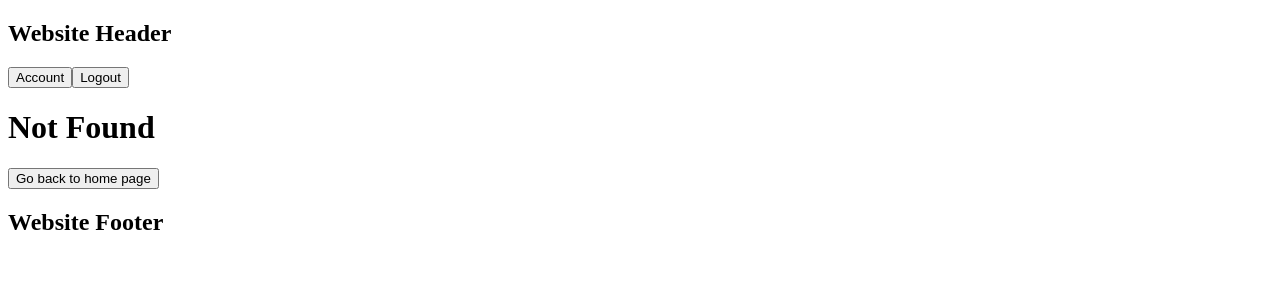
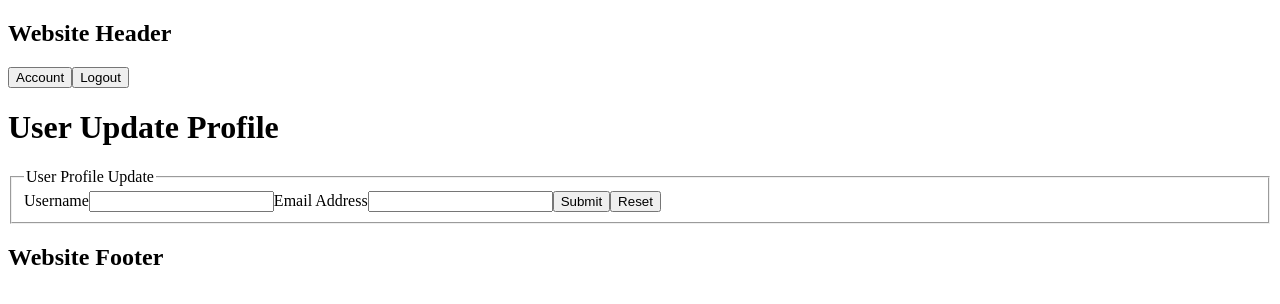
Before and after one commit to nathanEvrardDaCunha/quickTasks_front, a React (Vite) app: page /user-update-profile in a window 1280 px wide. Before the commit this address had no page. Shown: the top 304 px of the page. Built offline with nearby package versions, Linux system fonts and the light colour scheme; sample sign-in values are in the browser's storage.

Commit message:
feat(user): implement update user profile logic and page

```diff
--- a/src/App.tsx
+++ b/src/App.tsx
@@ -9,6 +9,7 @@ import { ProtectedRoute } from './components/ProtectedRoute';
 import ResetPassword from './features/reset-password/ResetPassword';
 import UserDashboard from './features/user/UserDashboard';
 import UserChangePassword from './features/user/UserChangePassword';
+import UserUpdateProfile from './features/user/UserUpdateProfile';
 
 const queryClient = new QueryClient();
 
@@ -43,6 +44,14 @@ const router = createBrowserRouter([
             </ProtectedRoute>
         ),
     },
+    {
+        path: '/user-update-profile',
+        element: (
+            <ProtectedRoute>
+                <UserUpdateProfile />
+            </ProtectedRoute>
+        ),
+    },
     { path: '*', element: <NotFound /> },
 ]);
 
--- a/src/features/user/UserChangePassword.tsx
+++ b/src/features/user/UserChangePassword.tsx
@@ -24,6 +24,7 @@ export default function UserChangePassword() {
                     handleAction={handleAction}
                     userFormData={userFormData}
                     handleOnChange={handleOnChange}
+                    mutation={mutation}
                 />
             </main>
             <Footer />
--- a/src/features/user/UserDashboard.tsx
+++ b/src/features/user/UserDashboard.tsx
@@ -22,7 +22,9 @@ export default function UserDashboard() {
                         <button>Check Task</button>
                     </Link>
 
-                    <button>Update Personal Information</button>
+                    <Link to={'/user-update-profile'}>
+                        <button>Update Profile</button>
+                    </Link>
 
                     <Link to={'/user-change-password'}>
                         <button>Change Password</button>
--- /dev/null
+++ b/src/features/user/UserUpdateProfile.tsx
@@ -0,0 +1,140 @@
+import { useState, type ChangeEvent, type JSX } from 'react';
+import { Footer } from '../../layouts/Footer';
+import { Header } from '../../layouts/Header';
+import type {
+    UpdateProfile,
+    UpdateProfileError,
+    UpdateProfileSuccess,
+} from './types/typeUpdateProfile';
+import { useMutation } from '@tanstack/react-query';
+import { apiClient } from '../../hooks/ApiClient';
+
+// Maybe use AI rewrite every sentence in the project to be more professional (error ; success ; form label ; form description...)
+// Maybe use AI rewrite every sentence in the back to be more professional (error ; success...)
+
+function throwErrorIfFalsy(
+    value: FormDataEntryValue | null,
+    valueName: string
+): void {
+    if (!value) {
+        throw new Error(
+            `Couldn't find the ${valueName} property of the form !`
+        );
+    }
+}
+
+export default function UserUpdateProfile() {
+    const [userFormData, setUserFormData] = useState<UpdateProfile>({
+        username: '',
+        email: '',
+    });
+
+    const mutation = useMutation({
+        mutationKey: ['userUpdateProfile'],
+        mutationFn: async (user: UpdateProfile) => {
+            return (await apiClient.updateProfile(
+                user
+            )) as UpdateProfileSuccess;
+        },
+        onError: (error: UpdateProfileError) => {
+            console.error(`${error.name}: ${error.cause}`);
+        },
+    });
+
+    function handleAction(formData: FormData): void {
+        const username = formData.get('username');
+        const email = formData.get('email');
+
+        throwErrorIfFalsy(username, 'username');
+        throwErrorIfFalsy(email, 'email');
+
+        const profile: UpdateProfile = {
+            username: username as string,
+            email: email as string,
+        };
+
+        mutation.mutate(profile);
+    }
+
+    function handleOnChange(event: ChangeEvent<HTMLInputElement>): void {
+        const { name, value } = event.target;
+        setUserFormData((previous) => ({
+            ...previous,
+            [name]: value,
+        }));
+    }
+
+    function handleReset(): void {
+        setUserFormData({
+            username: '',
+            email: '',
+        });
+    }
+
+    function updateStatusMessage(): JSX.Element | null {
+        {
+            if (mutation.isPending) {
+                return <h2>Action processing...</h2>;
+            }
+
+            if (mutation.isSuccess && mutation.data) {
+                return <h2>Success: {mutation.data.message}</h2>;
+            }
+
+            if (mutation.error) {
+                const errorMessage =
+                    mutation.error instanceof Error
+                        ? mutation.error.message
+                        : (mutation.error as UpdateProfileError).cause;
+                return <h2>Error: {errorMessage}</h2>;
+            }
+
+            return null;
+        }
+    }
+
+    return (
+        <>
+            <Header />
+            <main>
+                <h1>User Update Profile</h1>
+
+                {updateStatusMessage()}
+
+                <form action={handleAction}>
+                    <fieldset>
+                        <legend>User Profile Update</legend>
+
+                        <label htmlFor="username">Username</label>
+                        <input
+                            type="text"
+                            name="username"
+                            id="username"
+                            value={userFormData.username}
+                            onChange={handleOnChange}
+                            required
+                        />
+
+                        <label htmlFor="email">Email Address</label>
+                        <input
+                            type="email"
+                            name="email"
+                            id="email"
+                            value={userFormData.email}
+                            onChange={handleOnChange}
+                            required
+                        />
+
+                        <button type="submit" disabled={mutation.isPending}>
+                            {mutation.isPending ? 'Submitting...' : 'Submit'}
+                        </button>
+                        <button type="button" onClick={handleReset}>
+                            Reset
+                        </button>
+                    </fieldset>
+                </form>
+            </main>
+            <Footer />
+        </>
+    );
+}
--- a/src/features/user/components/ChangePasswordForm.tsx
+++ b/src/features/user/components/ChangePasswordForm.tsx
@@ -1,5 +1,10 @@
 import type { ChangeEvent } from 'react';
-import type { ChangePasswordType } from '../types/typeChangePassword';
+import type {
+    ChangePasswordError,
+    ChangePasswordSuccess,
+    ChangePasswordType,
+} from '../types/typeChangePassword';
+import type { UseMutationResult } from '@tanstack/react-query';
 
 interface ChangePasswordFormProps {
     handleAction: () => void;
@@ -7,12 +12,19 @@ interface ChangePasswordFormProps {
     handleOnChange: (
         event: ChangeEvent<HTMLInputElement | HTMLTextAreaElement>
     ) => void;
+    mutation: UseMutationResult<
+        ChangePasswordSuccess,
+        ChangePasswordError,
+        ChangePasswordType,
+        unknown
+    >;
 }
 
 export default function ChangePasswordForm({
     handleAction,
     userFormData,
     handleOnChange,
+    mutation,
 }: ChangePasswordFormProps) {
     return (
         <form action={handleAction}>
@@ -29,7 +41,9 @@ export default function ChangePasswordForm({
                 onChange={handleOnChange}
             />
 
-            <button type="submit">Submit</button>
+            <button type="submit" disabled={mutation.isPending}>
+                {mutation.isPending ? 'Submitting...' : 'Submit'}
+            </button>
         </form>
     );
 }
--- /dev/null
+++ b/src/features/user/types/typeUpdateProfile.ts
@@ -0,0 +1,16 @@
+import type {
+    ResponseError,
+    ResponseSuccess,
+} from '../../../types/responseTypes';
+
+// eslint-disable-next-line @typescript-eslint/no-empty-object-type
+export interface UpdateProfileError extends ResponseError {}
+
+export interface UpdateProfileSuccess extends ResponseSuccess {
+    data: null;
+}
+
+export type UpdateProfile = {
+    username: string;
+    email: string;
+};
--- a/src/hooks/ApiClient.ts
+++ b/src/hooks/ApiClient.ts
@@ -182,7 +182,7 @@ class ApiClient {
     }
 
     async fetchUser<T>(): Promise<T> {
-        return this.request<T>(`${this.baseURL}/user/`, {
+        return this.request<T>(`${this.baseURL}/user`, {
             method: 'GET',
         });
     }
@@ -198,6 +198,16 @@ class ApiClient {
         });
     }
 
+    async updateProfile<T>(userData: {
+        username: string;
+        email: string;
+    }): Promise<T> {
+        return this.request<T>(`${this.baseURL}/user`, {
+            method: 'PATCH',
+            body: JSON.stringify(userData),
+        });
+    }
+
     async logout<T>(): Promise<T> {
         return this.request<T>(`${this.baseURL}/auth/logout`, {
             method: 'POST',
```
